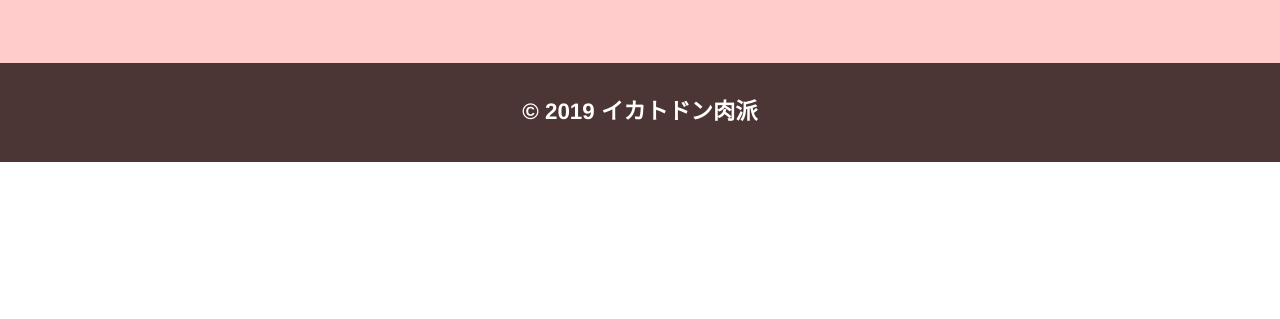
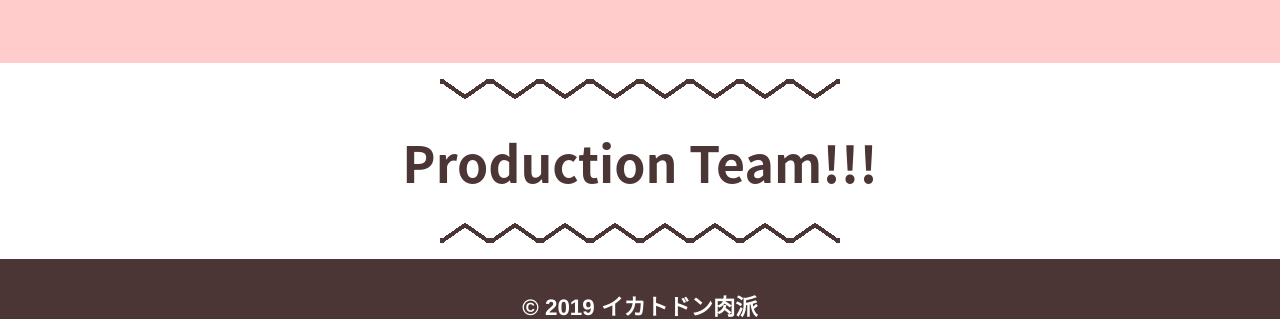
Before and after one commit to koba-lab/vue-mastodon, a Vue app: page / in a window 1280 px wide. Shown: the part 1295-1614 px from the top of the page. Before the commit the page ends 1457 px from the top, so only its background shows below. Built offline with nearby package versions, Linux system fonts and the light colour scheme; no server answers.

Commit message:
Add ProductionTeam

```diff
--- /dev/null
+++ b/src/components/ProductionTeam.vue
@@ -0,0 +1,26 @@
+<template>
+  <section class="production-team">
+    <SectionHeader title="Production Team!!!" backgroundColor="white" />
+  </section>
+</template>
+
+<script>
+import SectionHeader from '@/components/SectionHeader.vue'
+
+export default {
+  name: 'ProductionTeam',
+  components: {
+    SectionHeader,
+  },
+  props: {
+    memberList: [],
+  },
+}
+</script>
+
+<style scoped lang="scss">
+.production-team {
+  padding: 1rem;
+  background-color: white;
+}
+</style>
--- a/src/views/Home.vue
+++ b/src/views/Home.vue
@@ -5,6 +5,8 @@
     <Fes />
 
     <Members :lists="lists" />
+
+    <ProductionTeam :memberList="productionMember" />
 
     <Footer />
   </div>
@@ -17,6 +19,7 @@ import Header from '@/components/Header.vue'
 import Footer from '@/components/Footer.vue'
 import Fes from '@/components/Fes.vue'
 import Members from '@/components/Members.vue'
+import ProductionTeam from '@/components/ProductionTeam.vue'
 
 export default {
   name: 'home',
@@ -25,10 +28,12 @@ export default {
     Footer,
     Fes,
     Members,
+    ProductionTeam,
   },
   data() {
     return {
       lists: [],
+      productionMember: [],
     }
   },
   created () {
```
